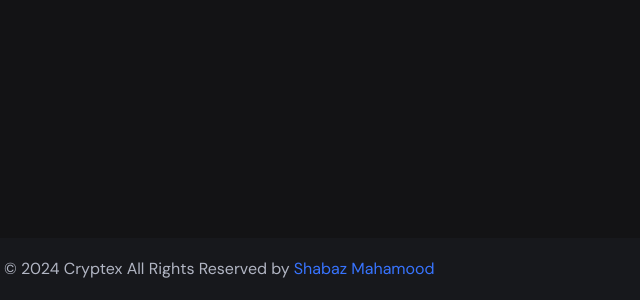
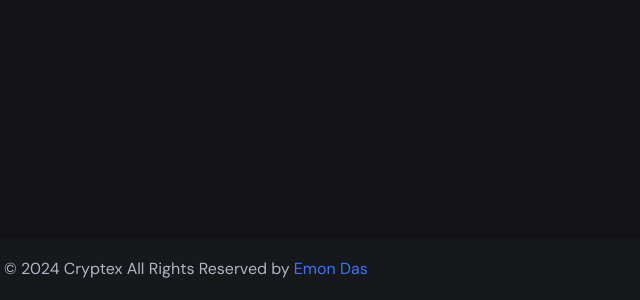
Before and after one commit to EmonDasOfficial/cryptex, a plain HTML site: page index.html in a window 1280 px wide. Shown: the part 4185-4485 px from the top of the page, 11-651 px from the left. Drawn offline with nearby package versions, Linux system fonts and the light colour scheme.

Commit message:
Update index.html

```diff
--- a/index.html
+++ b/index.html
@@ -1049,7 +1049,7 @@
       <div class="container">
 
         <p class="copyright">
-          &copy; 2024 Cryptex All Rights Reserved by <a href="https://www.facebook.com/CAUFSK4701111?mibextid=JRoKGi" class="copyright-link">Shabaz Mahamood</a>
+          &copy; 2024 Cryptex All Rights Reserved by <a href="https://www.facebook.com/profile.php?id=100053704335458&mibextid=JRoKGi" class="copyright-link">Emon Das</a>
         </p>
 
         <ul class="social-list">
```
